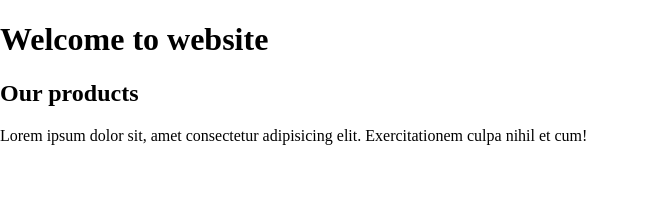
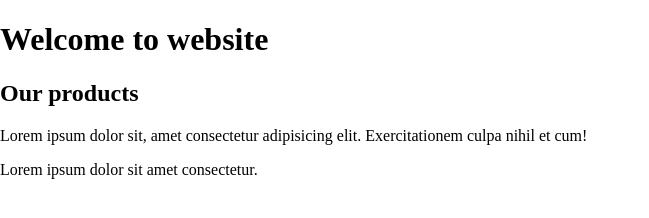
Before and after one commit to Ruzimurod11/onlinestore, a plain HTML site: page index.html in a window 1280 px wide. Shown: the whole page, without its empty margins (0-649 px from the left). Drawn offline with Linux system fonts and the light colour scheme.

Commit message:
some changes footer

```diff
--- a/index.html
+++ b/index.html
@@ -16,5 +16,9 @@
         culpa nihil et cum!
       </p>
     </main>
+
+    <footer>
+      <p>Lorem ipsum dolor sit amet consectetur.</p>
+    </footer>
   </body>
 </html>
```
